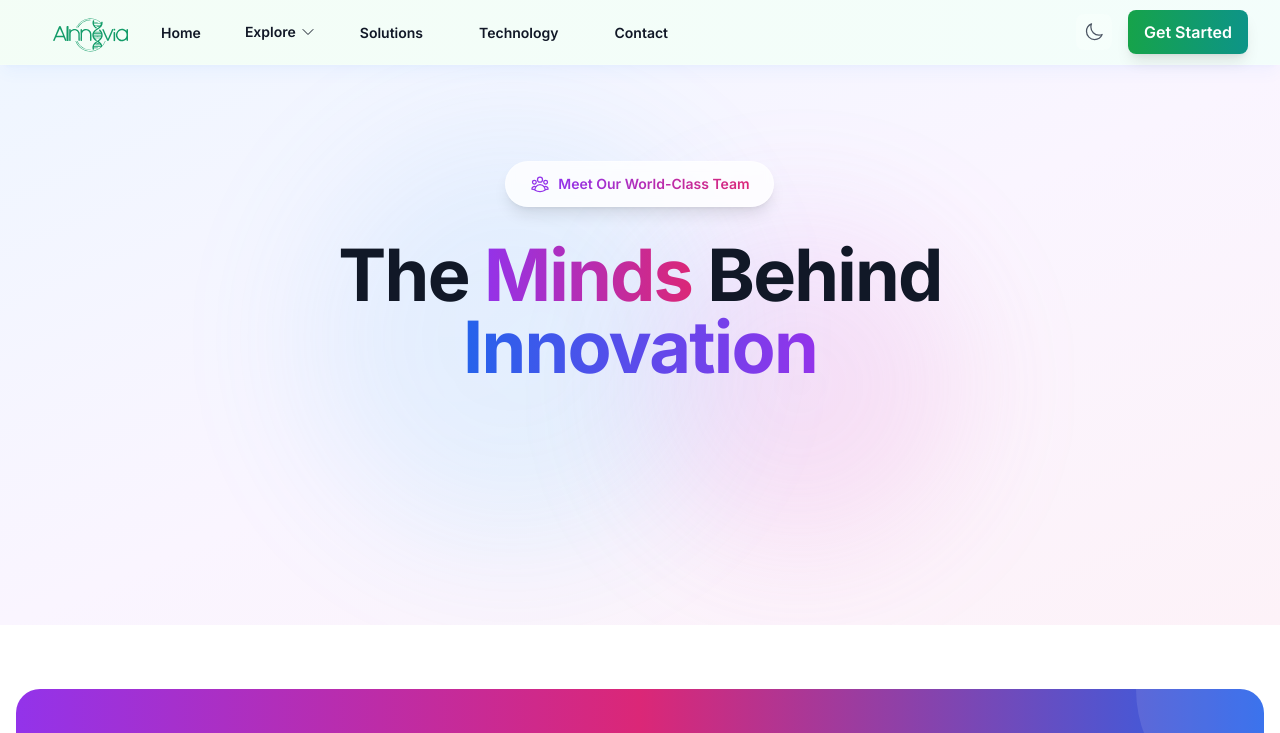
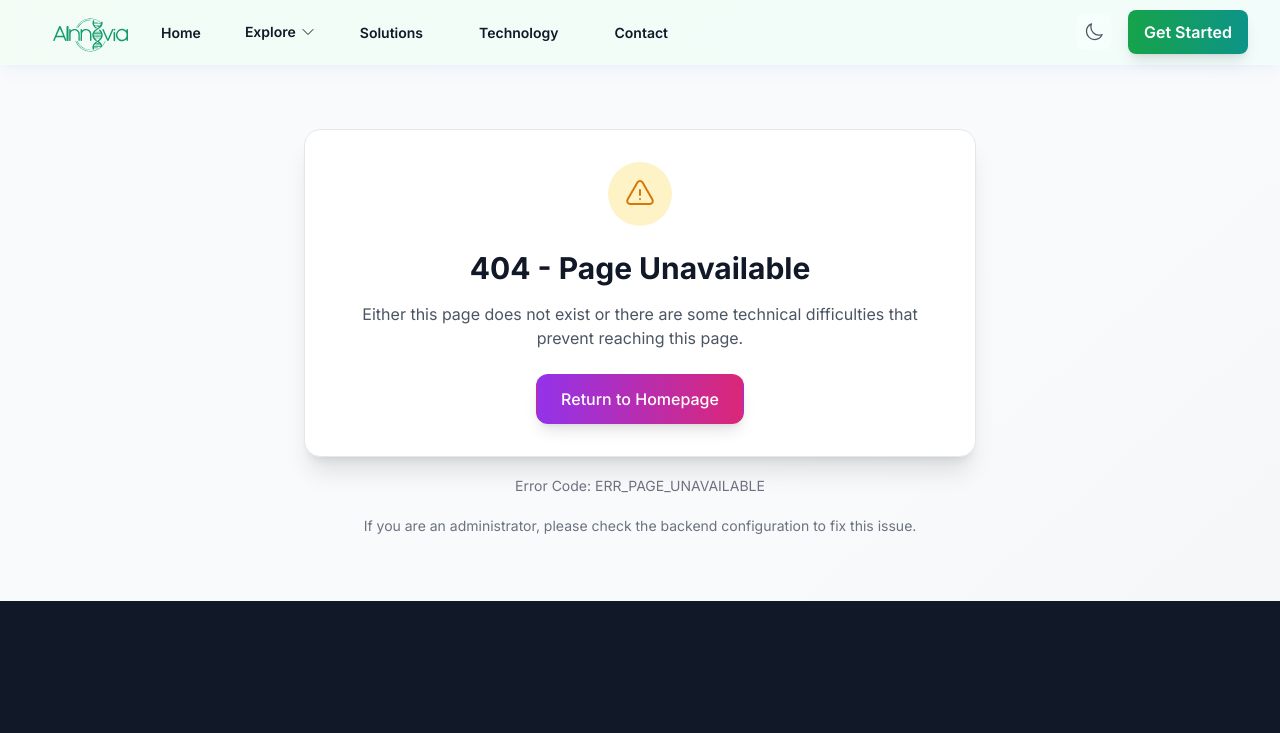
Before and after one commit to RobinkumarJ246/AInnovia, a Next.js app: page /team in a window 1280 px wide. Shown: the top 733 px of the page. Built offline with nearby package versions, Linux system fonts and the light colour scheme.

Commit message:
Restrict flags

```diff
--- a/app/team/page.js
+++ b/app/team/page.js
@@ -2,6 +2,8 @@
 
 import { motion } from 'framer-motion'
 import { useState, useEffect, useRef } from 'react'
+import { featureFlags } from '../../config/flags'
+import RestrictedPage from '../../components/RestrictedPage'
 import { createPortal } from 'react-dom'
 import {
   AcademicCapIcon,
@@ -407,6 +409,10 @@ const SocialButton = ({ platform, url, icon, label, colorClass }) => {
 }
 
 export default function Team() {
+  if (!featureFlags.TEAM_PAGE_ENABLED) {
+    return <RestrictedPage />;
+  }
+
   return (
     <main className="overflow-hidden">
       <Navbar />
--- /dev/null
+++ b/components/RestrictedPage.js
@@ -0,0 +1,58 @@
+import { motion } from 'framer-motion'
+import { ExclamationTriangleIcon } from '@heroicons/react/24/outline'
+import Navbar from './Navbar'
+import Footer from './Footer'
+
+export default function RestrictedPage() {
+  return (
+    <main className="min-h-screen bg-gradient-to-br from-gray-50 via-gray-50 to-gray-100 dark:from-gray-900 dark:via-gray-900 dark:to-gray-800">
+      <Navbar />
+
+      <div className="container mx-auto px-4 py-16 min-h-[60vh] flex items-center justify-center">
+        <motion.div
+          initial={{ opacity: 0, y: 20 }}
+          animate={{ opacity: 1, y: 0 }}
+          transition={{ duration: 0.5 }}
+          className="max-w-2xl w-full"
+        >
+          <div className="bg-white dark:bg-gray-800 rounded-2xl p-8 shadow-xl border border-gray-200 dark:border-gray-700 text-center">
+            <div className="w-16 h-16 bg-amber-100 dark:bg-amber-900/30 rounded-full flex items-center justify-center mx-auto mb-6">
+              <ExclamationTriangleIcon className="w-8 h-8 text-amber-600 dark:text-amber-500" />
+            </div>
+
+            <h1 className="text-3xl font-bold text-gray-900 dark:text-white mb-4">
+              404 - Page Unavailable
+            </h1>
+
+            <p className="text-gray-600 dark:text-gray-300 mb-6">
+                Either this page does not exist or there are some technical difficulties that prevent reaching this page.
+            </p>
+
+            <div className="flex justify-center">
+              <a
+                href="/"
+                className="inline-flex items-center justify-center px-6 py-3 border border-transparent text-base font-medium rounded-xl text-white bg-gradient-to-r from-purple-600 to-pink-600 hover:from-purple-700 hover:to-pink-700 transition-all duration-300 shadow-lg hover:shadow-xl"
+              >
+                Return to Homepage
+              </a>
+            </div>
+          </div>
+
+          {/* Error Code - Makes it look more technical */}
+          <div className="mt-4 text-center">
+            <span className="text-sm text-gray-500 dark:text-gray-400">
+              Error Code: ERR_PAGE_UNAVAILABLE
+            </span>
+            </div>
+            <div className="mt-4 text-center">
+            <span className="text-sm text-gray-500 dark:text-gray-400">
+              If you are an administrator, please check the backend configuration to fix this issue.
+            </span>
+          </div>
+        </motion.div>
+      </div>
+
+      <Footer />
+    </main>
+  )
+}
--- /dev/null
+++ b/config/flags.js
@@ -0,0 +1,6 @@
+// Feature flags configuration
+export const featureFlags = {
+  TEAM_PAGE_ENABLED: false, // Set to false to disable the team page
+  CONTACT_PAGE_ENABLED: true,
+  // Add more feature flags as needed
+}
```
